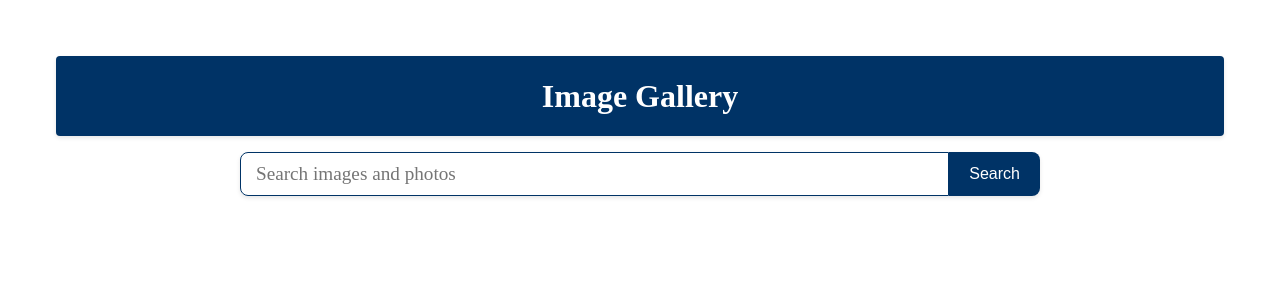
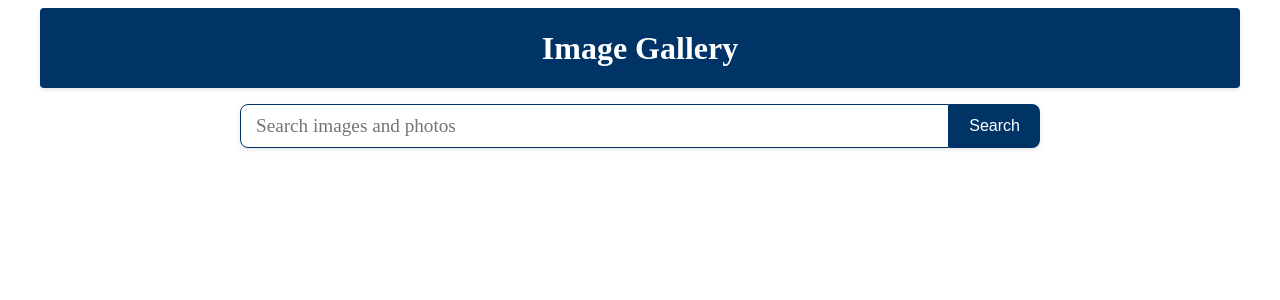
Before and after one commit to voxa-ace/goit-neo-react-hw-module4, a React (Vite) app: page / in a window 1280 px wide. Shown: the top 300 px of the page. Built offline with nearby package versions, Linux system fonts and the light colour scheme.

Commit message:
Update styles

```diff
--- a/src/App.css
+++ b/src/App.css
@@ -1,7 +1,6 @@
 #root {
   max-width: 1280px;
   margin: 0 auto;
-  padding: 2rem;
   text-align: center;
   overflow: hidden;
 }
@@ -22,7 +21,7 @@
 }
 
 .appContainer {
-  padding: 1rem;
+  /* padding: 1rem;  */
   max-width: 1200px;
   margin: 0 auto;
 }
```
